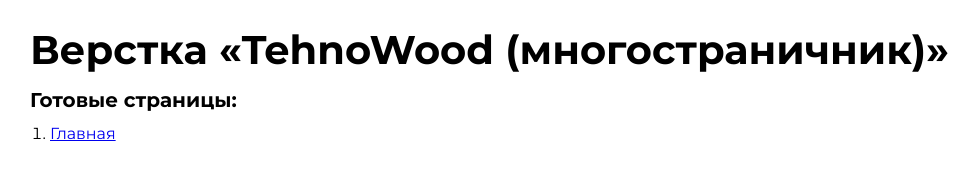
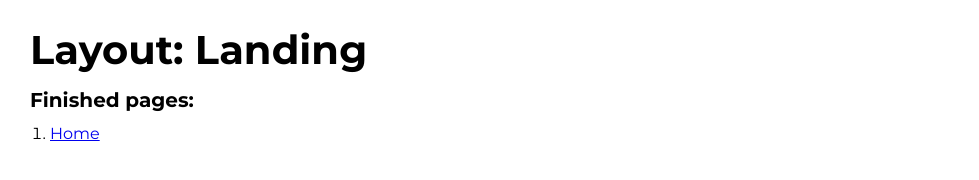
Before and after one commit to titanic00/TehnoWood-, a plain HTML site: page index.html in a window 1280 px wide. Shown: the whole page, without its empty margins (0-979 px from the left). Drawn offline with Linux system fonts and the light colour scheme.

Commit message:
change title in index.html

```diff
--- a/index.html
+++ b/index.html
@@ -4,28 +4,16 @@
 <head>
 	<meta charset="UTF-8">
 	<meta name="viewport" content="width=device-width, initial-scale=1.0">
-	<title>Верстка «TehnoWood (многостраничник)»</title>
+	<title>Layout: Landing</title>
 </head>
 
 <body>
 	<div class="rootpage">
-		<h1>Верстка «TehnoWood (многостраничник)»</h1>
-		<h2>Готовые страницы:</h2>
+		<h1>Layout: Landing</h1>
+		<h2>Finished pages:</h2>
 		<ol class="rootpage__list">
-			<li><a target="_blank" href="home.html">Главная</a></li>
+			<li><a target="_blank" href="home.html">Home</a></li>
 		</ol>
-		<!--		<div class="rootpage__tnx">
-			<h2>Спасибо за заказ!</h2>
-			<p>Буду рад хорошему отзыву.</p>
-			<p>Обращайтесь еще!</p>
-		</div>
-		<div class="rootpage__contacts">
-			<h2>Мои контакты:</h2>
-			<p>Почта: <a href="mailto:vitaliy.michschenko@gmail.com">vitaliy.michschenko@gmail.com</a></p>
-			<p>Телефон: <a href="tel:89009188421">8 900 918 84-21</a></p>
-			<p>Telegram:<a href="https://t.me/mustermann011">https://t.me/mustermann011</a></p>
-		</div>
-	-->
 	</div>
 </body>
 <style>
```
